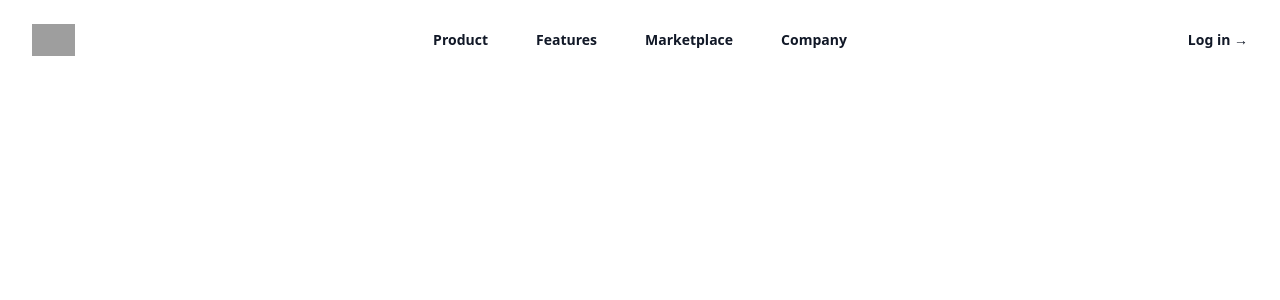
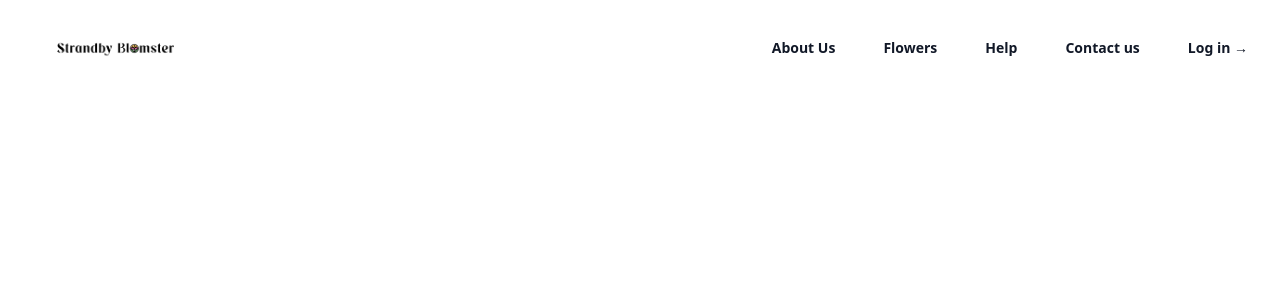
Before and after one commit to kaloyankolev13/strandby-blomster, a Vue app in the folder client/: page / in a window 1280 px wide. Shown: the top 300 px of the page. Built offline with nearby package versions, Linux system fonts and the light colour scheme; grey boxes are pictures that could not be loaded.

Commit message:
updated navbar

```diff
--- a/client/src/components/NavigationBar.vue
+++ b/client/src/components/NavigationBar.vue
@@ -1,19 +1,13 @@
 <template>
   <header class="bg-white">
     <nav
-      class="flex items-center justify-between p-6 lg:px-8"
+      class="mx-auto flex max-w-7xl items-center justify-between p-6 lg:px-8"
       aria-label="Global"
     >
-      <div class="flex lg:flex-1">
-        <a href="#" class="-m-1.5 p-1.5">
-          <span class="sr-only">Your Company</span>
-          <img
-            class="h-8 w-auto"
-            src="https://tailwindui.com/img/logos/mark.svg?color=indigo&shade=600"
-            alt=""
-          />
-        </a>
-      </div>
+      <a href="#" class="-m-1.5 p-1.5">
+        <span class="sr-only">Strandby Blomster</span>
+        <img class="h-12 w-auto" src="../assets/logo.png" alt="" />
+      </a>
       <div class="flex lg:hidden">
         <button
           type="button"
@@ -32,8 +26,6 @@
           class="text-sm font-semibold leading-6 text-gray-900"
           >{{ item.name }}</a
         >
-      </div>
-      <div class="hidden lg:flex lg:flex-1 lg:justify-end">
         <a href="#" class="text-sm font-semibold leading-6 text-gray-900"
           >Log in <span aria-hidden="true">&rarr;</span></a
         >
@@ -47,16 +39,12 @@
     >
       <div class="fixed inset-0 z-10" />
       <DialogPanel
-        class="fixed inset-y-0 right-0 z-10 w-full overflow-y-auto bg-white px-6 py-6  sm:ring-1 sm:ring-gray-900/10"
+        class="fixed inset-y-0 right-0 z-10 w-full overflow-y-auto bg-white px-6 py-6 sm:ring-1 sm:ring-gray-900/10"
       >
         <div class="flex items-center justify-between">
           <a href="#" class="-m-1.5 p-1.5">
             <span class="sr-only">Your Company</span>
-            <img
-              class="h-8 w-auto"
-              src="https://tailwindui.com/img/logos/mark.svg?color=indigo&shade=600"
-              alt=""
-            />
+            <img class="h-12 w-auto" src="../assets/logo.png" alt="" />
           </a>
           <button
             type="button"
@@ -98,10 +86,10 @@ import { Dialog, DialogPanel } from "@headlessui/vue";
 import { Bars3Icon, XMarkIcon } from "@heroicons/vue/24/outline";
 
 const navigation = [
-  { name: "Product", href: "#" },
-  { name: "Features", href: "#" },
-  { name: "Marketplace", href: "#" },
-  { name: "Company", href: "#" },
+  { name: "About Us", href: "#" },
+  { name: "Flowers", href: "#" },
+  { name: "Help", href: "#" },
+  { name: "Contact us", href: "#" },
 ];
 
 const mobileMenuOpen = ref(false);
```
Also changed, not shown: client/src/assets/logo.png.
